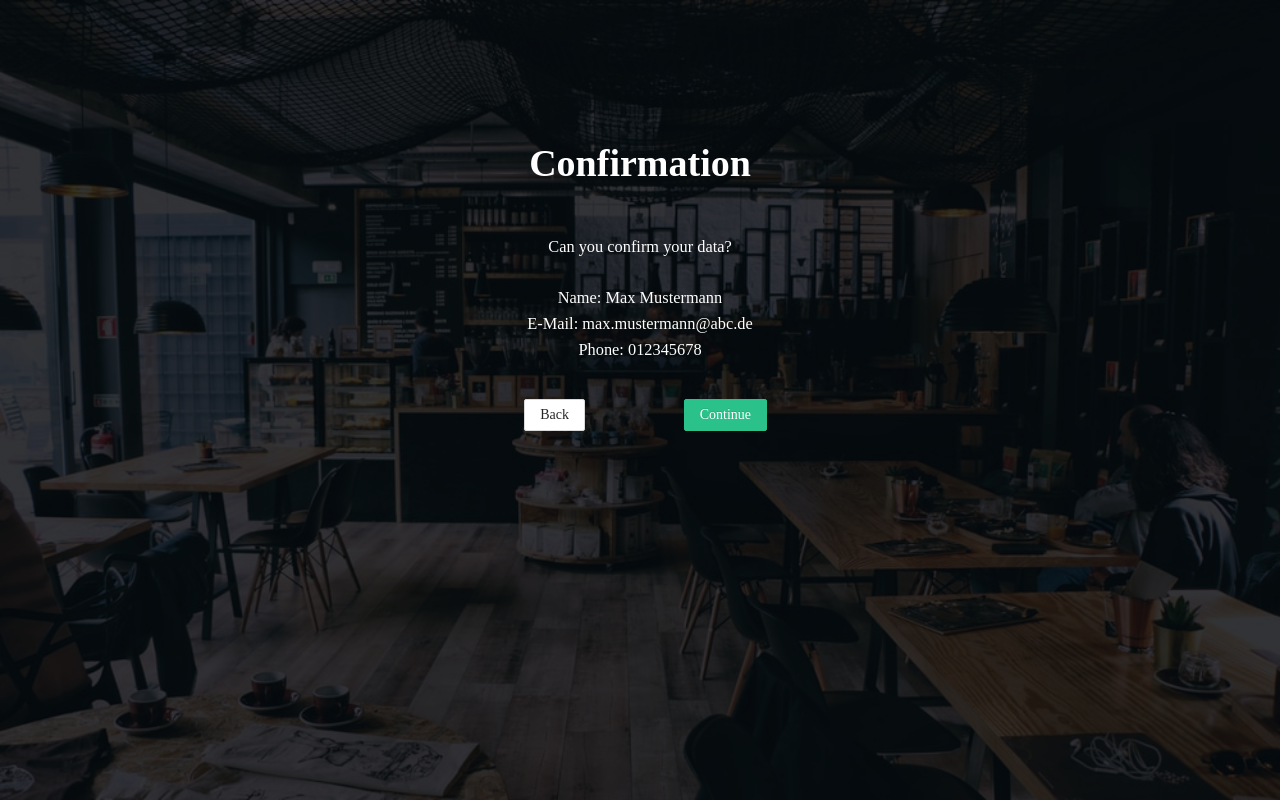
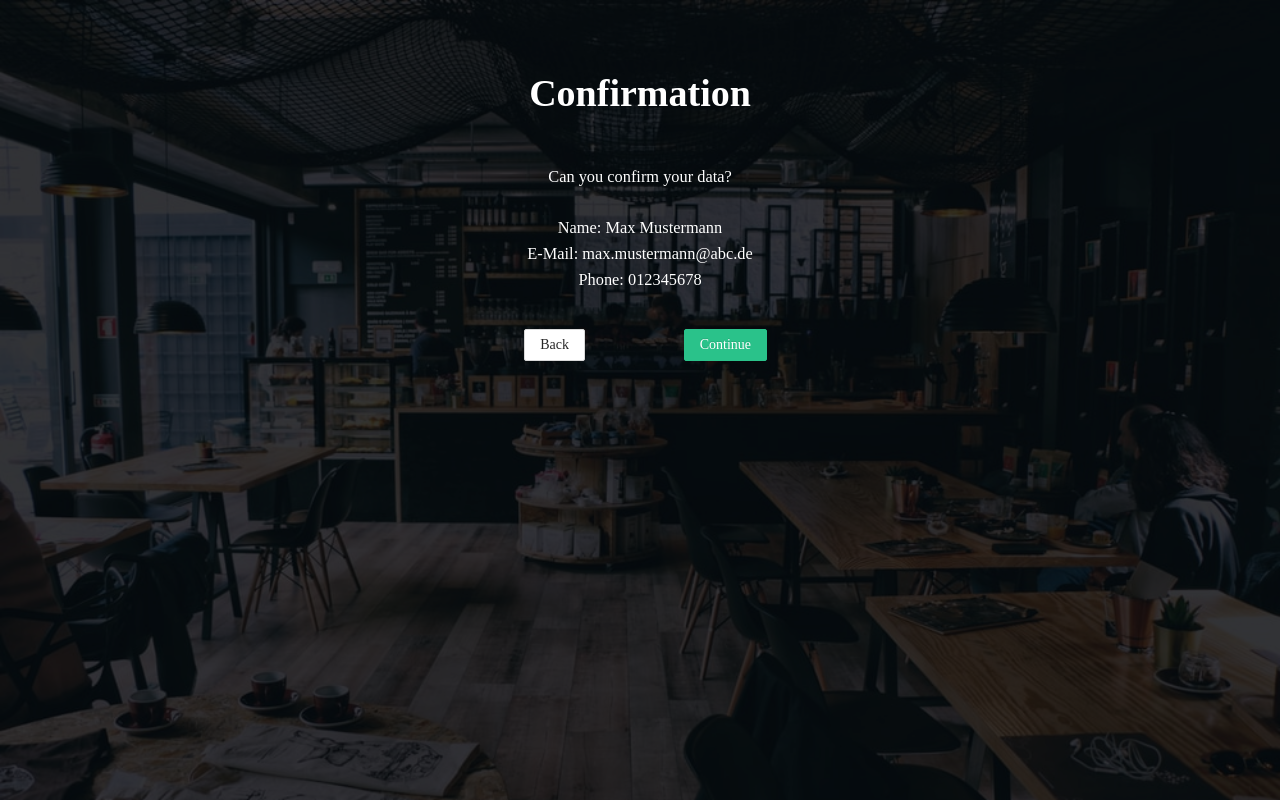
Before and after one commit to minhanh1964/MHD, a Next.js app: page /customer/confirmation in a window 1280 px wide. Built offline with nearby package versions, Linux system fonts and the light colour scheme.

Commit message:
improve font style, padding, logo border

```diff
--- a/pages/customer/landing-page/index.js
+++ b/pages/customer/landing-page/index.js
@@ -7,10 +7,10 @@ const { Title } = Typography;
 export default function LandingPage() {
   return (
     <div className="background-container">
-      <div className="container pt-5">
+      <div className="container pt-10">
         <Title level={1} className="text-gold">MHD Restaurant</Title>
         <div className="pt-1">
-          <img src='/logo1.png' />
+          <img src='/logo1.png' className="br-50"/>
         </div>
         <Title level={2} className="pt-1 pb-1 text-gold">Make reservation, make life!</Title>
         <Link href='/customer/select-date'>
--- a/pages/customer/select-date/index.js
+++ b/pages/customer/select-date/index.js
@@ -12,7 +12,7 @@ const { Title } = Typography;
 export default function SelectDate() {
   return (
     <div className="background-container">
-      <div className='container pt-5'>
+      <div className='container pt-10'>
         <div className={style.select}>
           <Title level={1} className="text-white">Select Date</Title>
         </div>
--- a/styles/globals.css
+++ b/styles/globals.css
@@ -2,10 +2,11 @@ html,
 body {
   padding: 0;
   margin: 0;
-  font-family: -apple-system, BlinkMacSystemFont, 'Segoe UI', Roboto, 'Helvetica Neue', Arial,
+  /* font-family: -apple-system, BlinkMacSystemFont, 'Segoe UI', Roboto, 'Helvetica Neue', Arial,
   'Noto Sans', sans-serif, 'Apple Color Emoji', 'Segoe UI Emoji', 'Segoe UI Symbol',
-  'Noto Color Emoji';
+  'Noto Color Emoji'; */
   /* background: #002043; */
+  font-family: cursive;
   background-image: url("../public/background.jpg");
   background-repeat: no-repeat;
   background-size: cover;
--- a/styles/utilities.css
+++ b/styles/utilities.css
@@ -24,9 +24,11 @@
     height:100vh;
 }
 /* PADDING */
+.pt-10 {
+    padding-top: 10em;
+}
 .pt-5 {
-    padding-top: 10em;
-    font-family: cursive;
+    padding-top: 5em;
 }
 .pt-2 {
     padding-top: 2em;
@@ -61,6 +63,7 @@
     margin-right: auto;
 }
 
-img {
+/* BORDER RADIUS */
+.br-50 {
     border-radius: 50%;
 }
```
